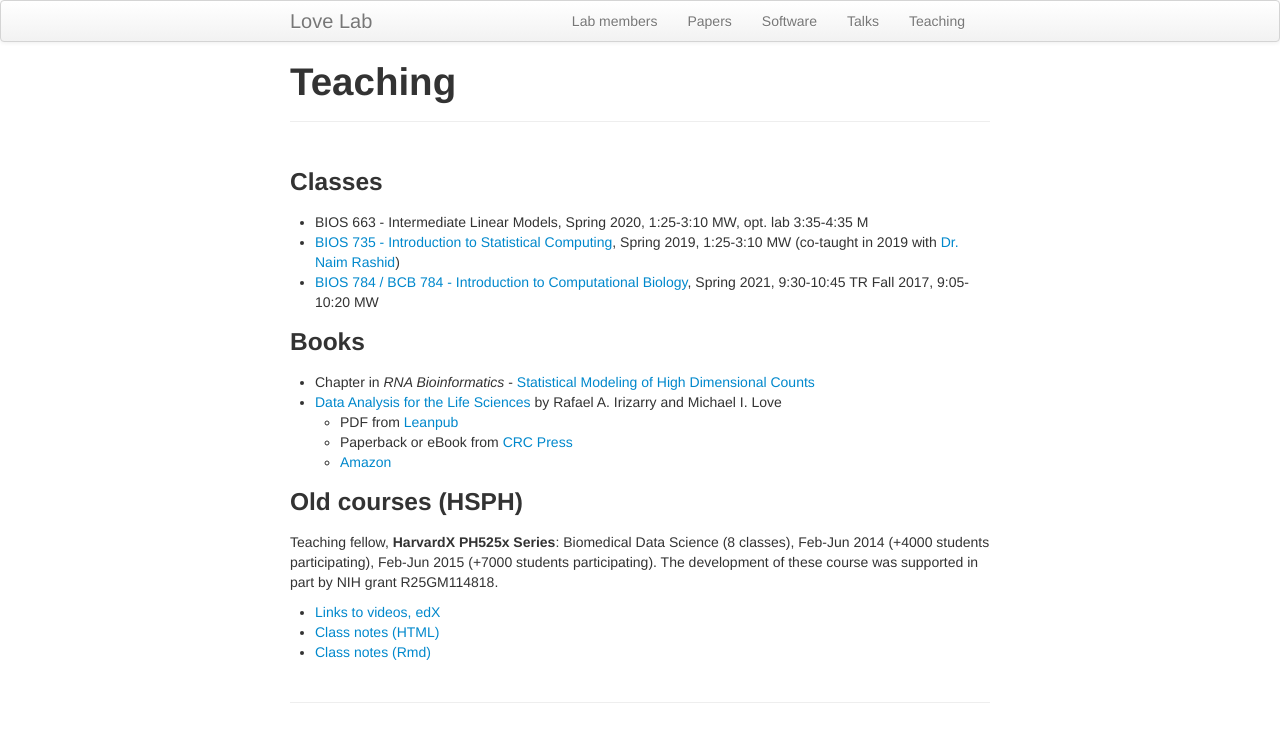
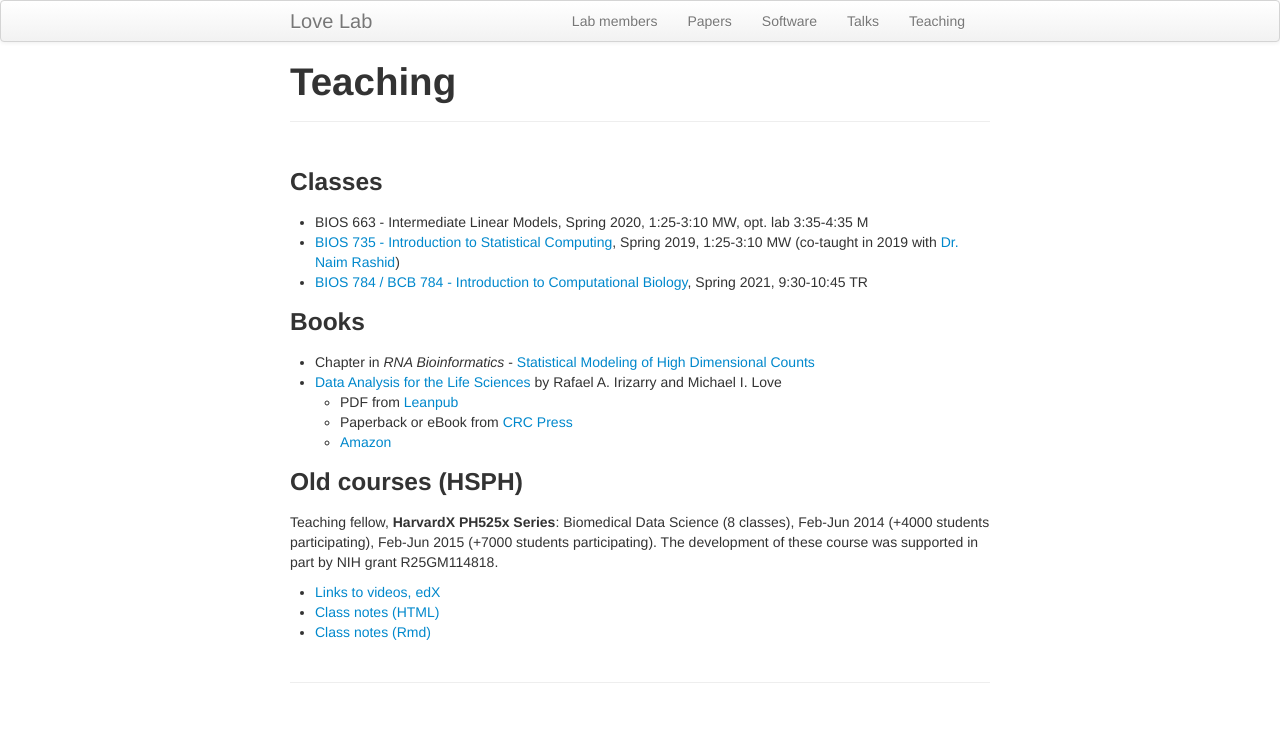
Before and after one commit to mikelove/mikelove.github.io, a Jekyll site: the page built from pages/teaching.md, in a window 1280 px wide. Shown: the top 742 px of the page. Built offline with Jekyll 4.4.1, drawn with Linux system fonts in a browser that asks for light colours.

Commit message:
remove old time

```diff
--- a/pages/teaching.md
+++ b/pages/teaching.md
@@ -12,7 +12,6 @@ title: "Teaching"
   [Dr. Naim Rashid](https://naimurashid.github.io/))
 * [BIOS 784 / BCB 784 - Introduction to Computational Biology](http://biodatascience.github.io/compbio),
   Spring 2021, 9:30-10:45 TR
-  Fall 2017, 9:05-10:20 MW
 
 ### Books
 
```
